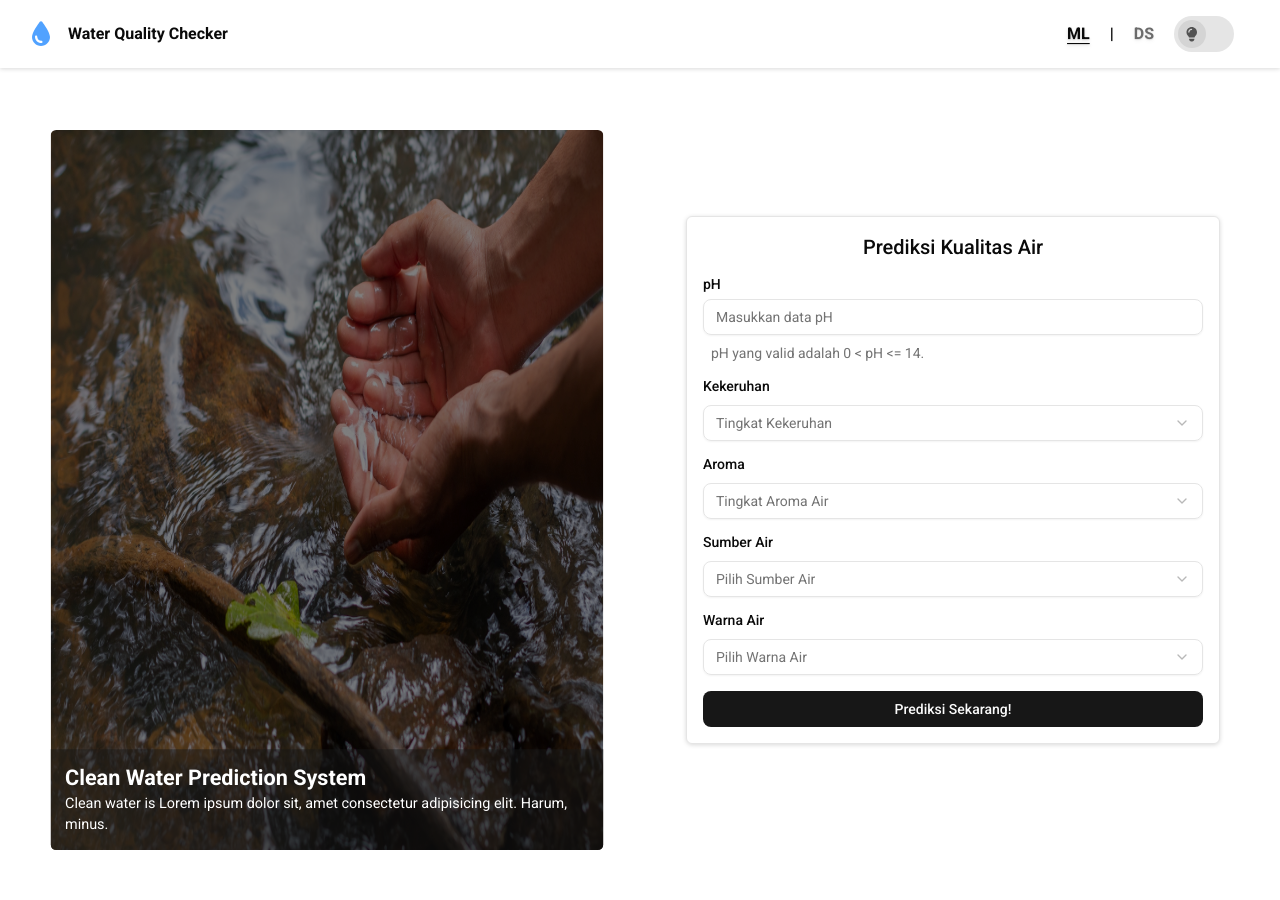
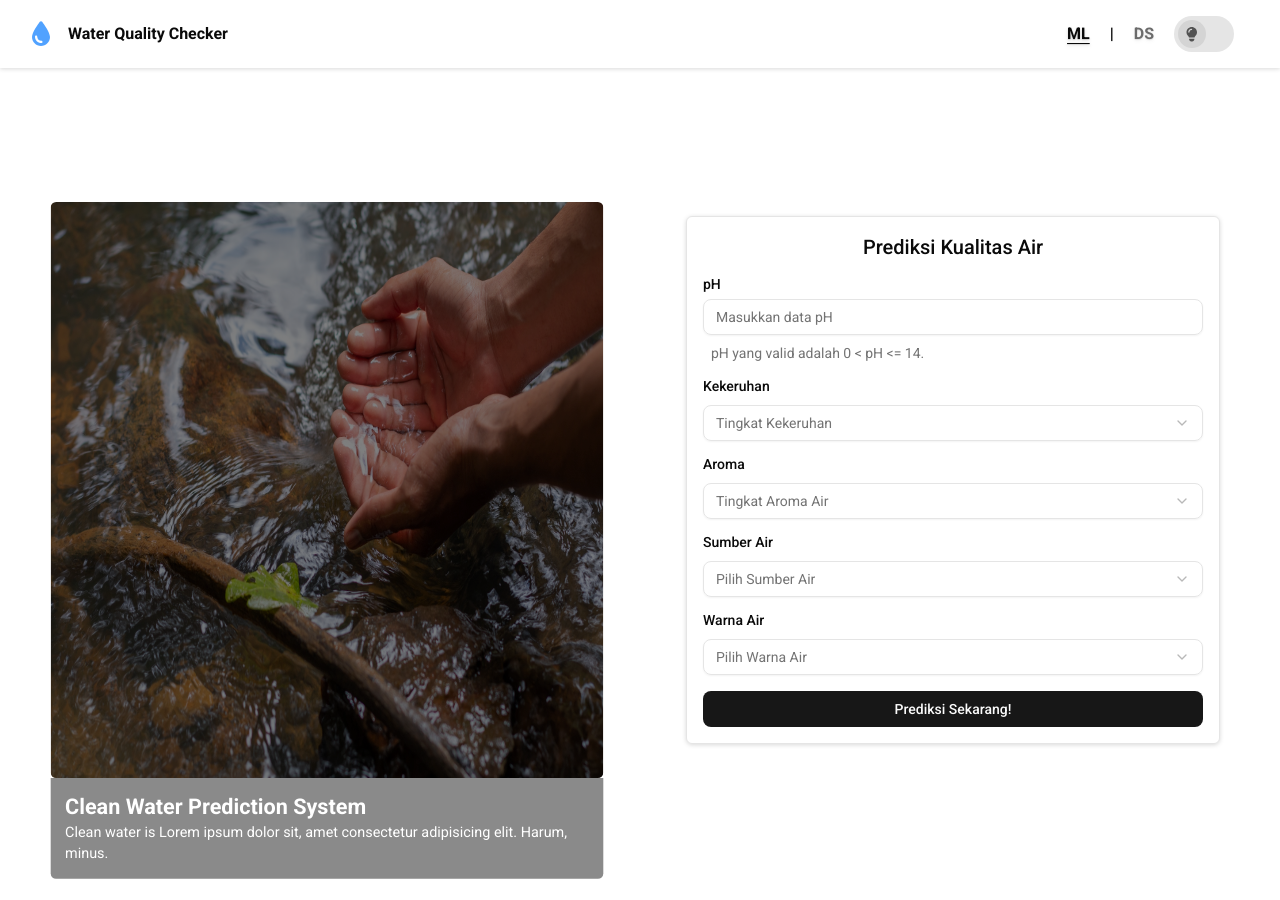
Before and after one commit to FelienZ/elPrediksi, a React (Vite) app: page /ml in a window 1280 px wide. Built offline with nearby package versions, Linux system fonts and the light colour scheme.

Commit message:
Complete Workflow for MLPages

```diff
--- a/src/frontend/Home/ML/form.tsx
+++ b/src/frontend/Home/ML/form.tsx
@@ -7,7 +7,7 @@ import { CMap } from "../../../utils/Data/FormData/Map/Color"
 import { OMap } from "../../../utils/Data/FormData/Map/Odor"
 import { Smap } from "../../../utils/Data/FormData/Map/Source"
 import { TMap } from "../../../utils/Data/FormData/Map/Turbidity"
-import type { MLProps } from "../../../utils/types/FormData/FormProps"
+import type { MLProps } from "../../../utils/types/ML/FormProps"
 
 // handleSubmitForm:(v: React.FormEvent)=> void, setData:(v: ML)=> Dispatch<SetStateAction<ML>> , data: ML, isLoading: boolean
 export default function MLForm({handleSubmitForm, setData, data, isLoading}: MLProps){
@@ -71,7 +71,7 @@ export default function MLForm({handleSubmitForm, setData, data, isLoading}: MLP
                     </div>
                     <div className="flex flex-col w-full gap-3">
                         <Label htmlFor="soruce" className="max-sm:text-sm">Warna Air</Label>
-                        <Select  onValueChange={(val) => {
+                        <Select onValueChange={(val) => {
                             const selected = CMap.find(c=> c.label.toString().toLowerCase() === val.toLowerCase())
                             setData({...data, Color: selected!})
                         }}>
--- a/src/frontend/Home/ML/main.tsx
+++ b/src/frontend/Home/ML/main.tsx
@@ -1,11 +1,11 @@
 import { useState } from "react";
 import { MLData } from "../../../utils/Data/FormData/MachineLearning";
-import type { ML } from "../../../utils/types/FormData/MachineLearning";
+import type { ML } from "../../../utils/types/ML/MachineLearning";
 import FetchMLData from "../../../utils/util/fetchML";
 import { motion } from "motion/react";
 import MLForm from "./form";
 import MLResult from "./result";
-import type { result } from "../../../utils/types/FormData/ResultProps";
+import type { result } from "../../../utils/types/ML/ResultProps";
 
 export default function MachineLearning(){
     const [data, setData] = useState<ML>(MLData)
@@ -16,9 +16,9 @@ export default function MachineLearning(){
         FetchMLData(data, setIsloading, setResult)
     }
     return(
-        <section className="grid lg:grid-cols-2 gap-3">
+        <section className="grid lg:grid-cols-2 place-content-center min-h-screen gap-3">
             <motion.div
-                className="image rounded-sm flex w-full relative"
+                className="image rounded-sm w-full"
                 initial={{ opacity: 0, y:20, scale:0}}
                 animate={{ opacity: 1, y:10, scale:0.9}}
                 transition={{
@@ -26,7 +26,7 @@ export default function MachineLearning(){
                     scale: { type: "spring", visualDuration: 0.6, bounce: 0.1 },
                 }}
             >
-                <img src="/images/water.jpeg" alt="" className="lg:h-screen h-[60vh] w-screen brightness-50 rounded-sm"/>
+                <img src="/images/water.jpeg" alt="" className="lg:h-[80vh] h-[60vh] w-screen brightness-50 rounded-sm"/>
                 <div className="text absolute text-white p-4 w-full self-end bg-neutral-900/50 rounded-b-sm">
                     <p className="font-bold text-lg md:text-2xl">Clean Water Prediction System</p>
                     <p className="max-sm:text-sm">Clean water is Lorem ipsum dolor sit, amet consectetur adipisicing elit. Harum, minus.</p>
@@ -42,7 +42,7 @@ export default function MachineLearning(){
                             scale: { type: "spring", visualDuration: 0.4, bounce: 0.5 },
                         }}
                     >
-                        <MLForm handleSubmitForm={handleSubmitForm} data={data} isLoading={isLoading} setData={setData}/>
+                        <MLForm handleSubmitForm={handleSubmitForm} setIsLoading={setIsloading} data={data} isLoading={isLoading} setData={setData}/>
                     </motion.div>
                 ) : (
                     <motion.div
--- a/src/frontend/Home/ML/result.tsx
+++ b/src/frontend/Home/ML/result.tsx
@@ -1,7 +1,7 @@
 import { faCheckCircle, faCircleXmark } from "@fortawesome/free-solid-svg-icons"
 import { FontAwesomeIcon } from "@fortawesome/react-fontawesome"
 import { Button } from "../../../components/ui/button"
-import type { MLResultProps } from "../../../utils/types/FormData/ResultProps"
+import type { MLResultProps } from "../../../utils/types/ML/ResultProps"
 import { MLData } from "../../../utils/Data/FormData/MachineLearning"
 
 export default function MLResult({prediction, setResult, setData}: MLResultProps){
```
